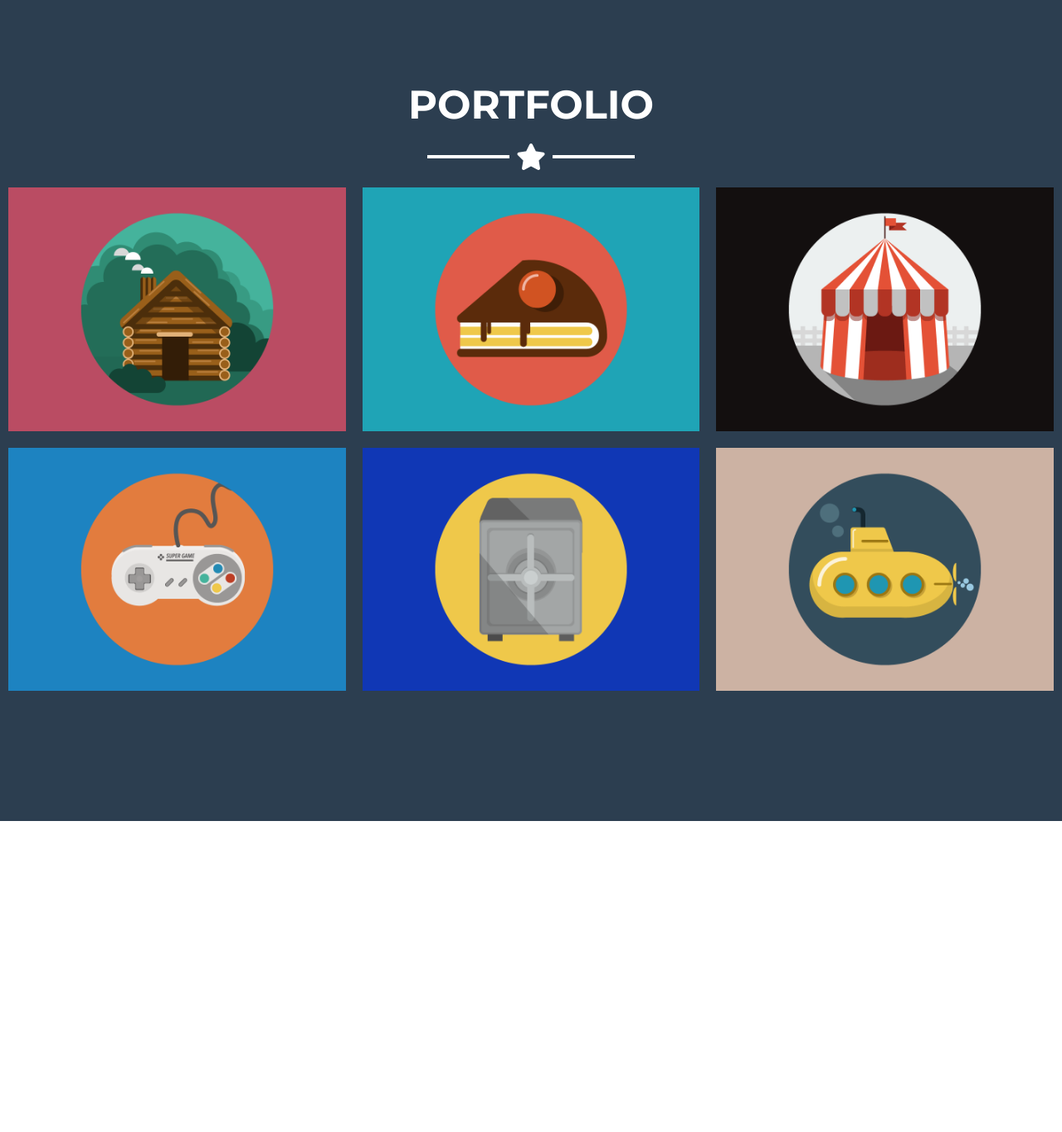
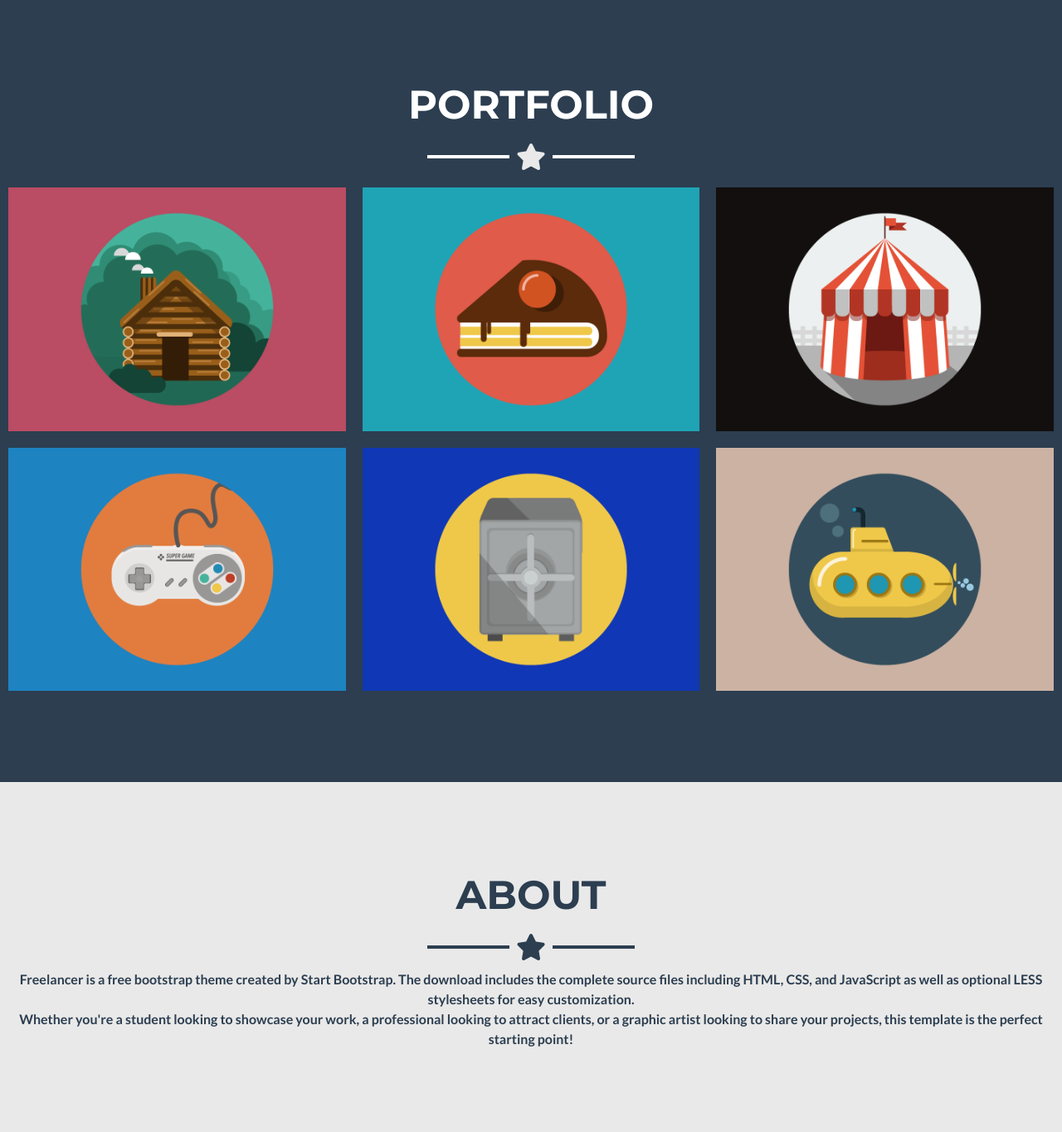
Before and after one commit to Haticesurumlu/freelancer-web-site, a plain HTML site: page index.html in a window 1280 px wide. Shown: the part 806-2171 px from the top of the page at 83% size. Before the commit the page ends 1796 px from the top, so only its background shows below. Drawn offline with Linux system fonts and the light colour scheme.

Commit message:
fix: fixed style bugs in star-dark and star- light .

```diff
--- a/index.html
+++ b/index.html
@@ -49,13 +49,13 @@
          <img id="profile-image" class="img-fluid" src="img/profile.png" alt="">
         </div>
         <h1 class="text-uppercase">Start Bootstrap</h1>
-        <hr class="star-light">
+        <hr class="star-dark">
         <h2>Web Developer - Graphic Artist - User Experience Designer</h2>
     </header>
 <section id="portfolio">
     <div id="container">
 <h2 class="text-uppercase">Portfolio</h2>
-<hr class="star-dark">
+<hr class="star-light">
 
 <div id="portfolio-images" class="clearfix">
 
@@ -153,12 +153,25 @@
 
     </div>
 
-    </div>
+</div>
 
     </div>
 
 </div>
 </section>
+<section id="about">
+    <h2 class="text-uppercase">About</h2>
+    <hr class="star-dark">
+    <div id="about-text">
+        <div class="left">
+            <p class="text">Freelancer is a free bootstrap theme created by Start Bootstrap. The download includes the complete source files including HTML, CSS, and JavaScript as well as optional LESS stylesheets for easy customization.</p>
+        </div>
+        <div class="right">
+            <p class="text">Whether you're a student looking to showcase your work, a professional looking to attract clients, or a graphic artist looking to share your projects, this template is the perfect starting point!</p>
+        </div>
+    </div>
+
+</section>
 </body>
 
 </html>
--- a/style.css
+++ b/style.css
@@ -25,6 +25,12 @@ a{
 ul{
     list-style-type: none;
 }
+
+section{
+    padding-top: 10rem;
+     padding-bottom: 10rem ;
+     text-align: center;
+}
 .img-fluid{
     max-width: 100%;
     height: auto;
@@ -49,7 +55,7 @@ ul{
 /*navbar*/
 nav{
     font-family: Montserrat;
-    background-color:#29636D;
+    background-color:#2C3E50;
     color:#fff;
     padding-top: 2.4rem;
     padding-bottom: 2.4rem;
@@ -111,10 +117,10 @@ header h2{
     font-family: "Loto";
     font-weight: 300;
 }
-hr.star-dark{
+hr.star-light{
 border-color: #fff;
 }
-hr.star-light{
+hr.star-dark{
 border-color: #2C3E50;
 }
 .star-light,.star-dark{
@@ -142,21 +148,19 @@ border-color: #2C3E50;
 }
 
 .star-light::after{
-    background-color: #E9E9E9;
-    color: #2C3E50; ;
+   color: #E9E9E9;
+    background-color: #2C3E50; ;
 }
 .star-dark::after{
-    background-color:#2C3E50;
-    color:#fff;
+   color:#2C3E50;
+    background-color:#E9E9E9;
  }
 
  /* Portfolio */
 
  #portfolio{
-     height: 1000px;
-     padding-top: 10rem;
-     padding-bottom: 10rem ;
-     text-align: center;
+
+
      background-color:#2C3E50;
  }
 
@@ -205,3 +209,14 @@ position: relative;
 .portfolio-item:hover .img-overlay {
 	opacity: 0.8;
 }
+
+/* about */
+#about{
+    background-color:#E9E9E9;
+    color:#2C3E50;
+
+    }
+
+    #about h2 {
+        font-size: 4.8rem;
+    }
```
